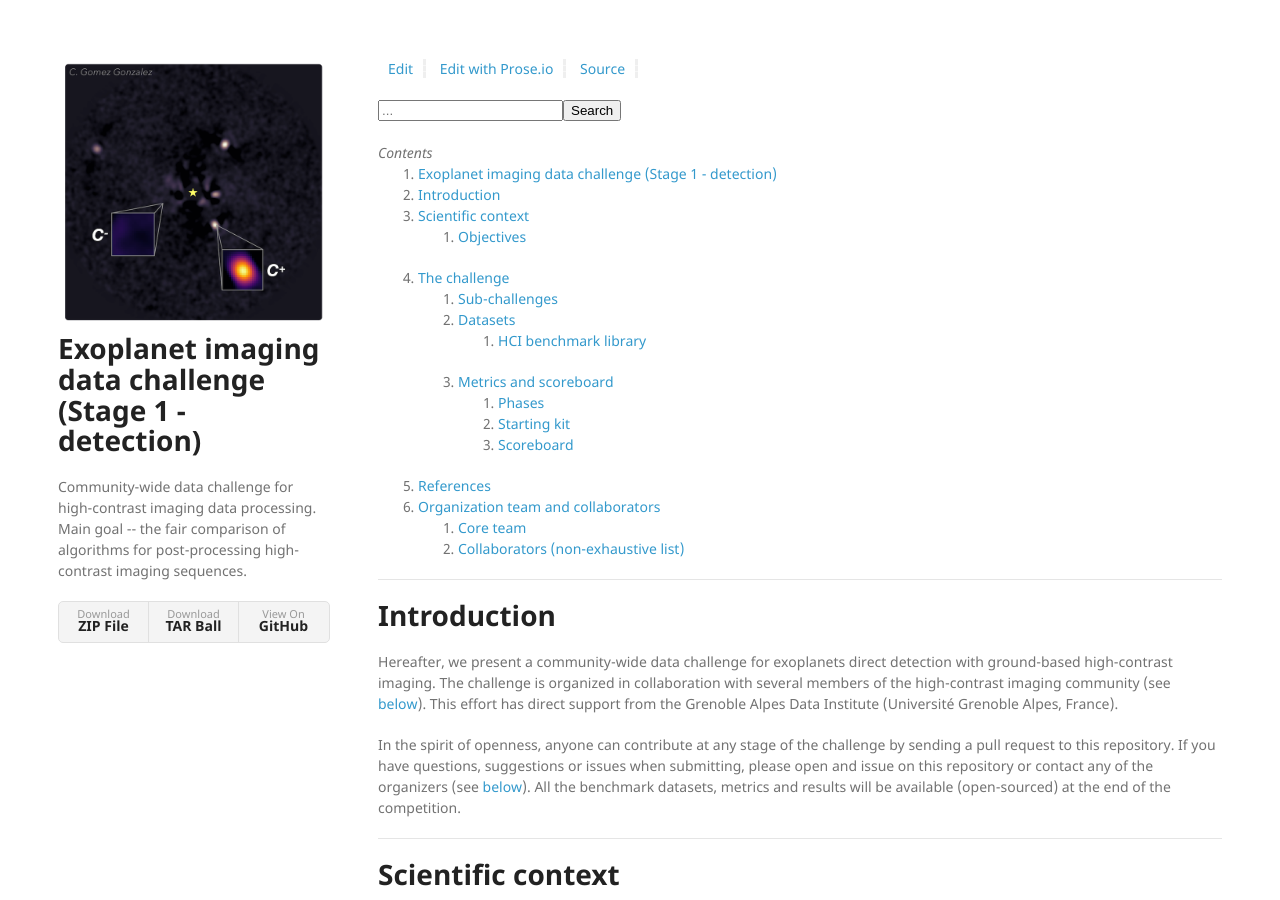
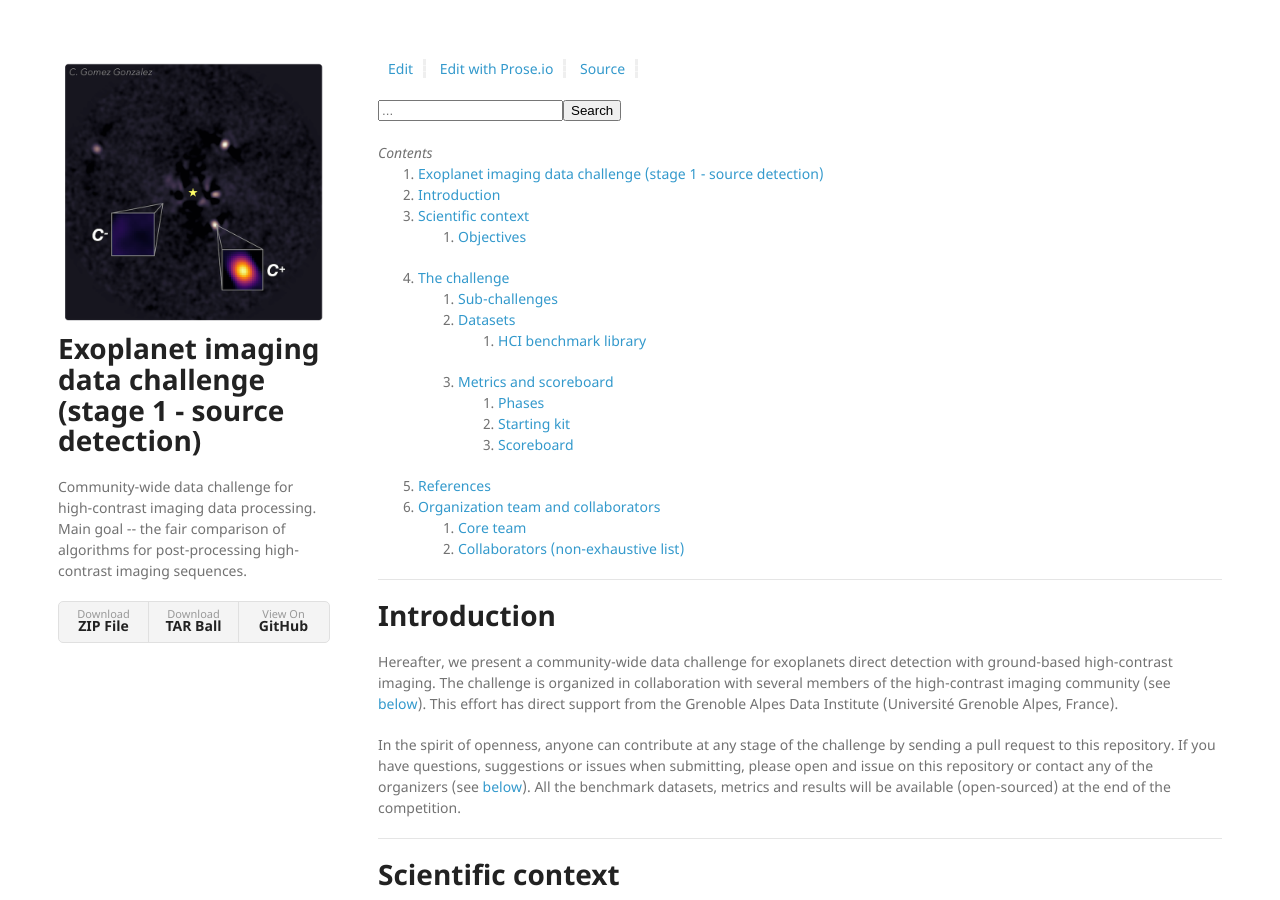
Before and after one commit to carlgogo/exoimaging_challenge, a Jekyll site: the page built from index.md, in a window 1280 px wide and 900 px high. Built offline with Jekyll 4.4.1, drawn with Linux system fonts in a browser that asks for light colours; nearby versions of some CDN libraries; our own code applies the rules of GitHub Pages for plain Markdown files.

Commit message:
udpating title

```diff
--- a/_config.yml
+++ b/_config.yml
@@ -1,4 +1,4 @@
-title: Exoplanet imaging data challenge (Stage 1 - detection)
+title: Exoplanet imaging data challenge (stage 1 - source detection)
 description: Community-wide data challenge for high-contrast imaging data processing. Main goal -- the fair comparison of algorithms for post-processing high-contrast imaging sequences.
 markdown: kramdown
 show_downloads: true
```
